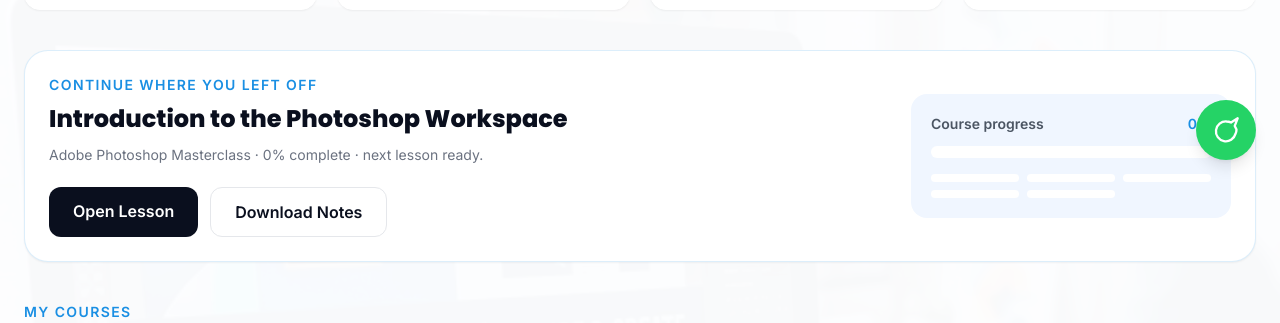
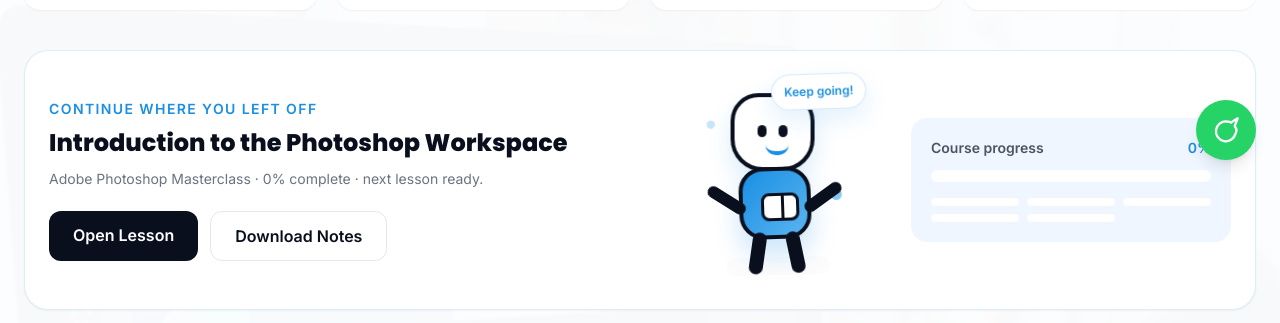
Before and after one commit to Samkimiri/sam-creative-design-school, a Next.js app: page /lms in a window 1280 px wide. Shown: the part 616-939 px from the top of the page. Built offline with nearby package versions, Linux system fonts and the light colour scheme; no server answers.

Commit message:
Add animated LMS study buddy

```diff
--- a/src/app/globals.css
+++ b/src/app/globals.css
@@ -139,3 +139,214 @@ h1, h2, h3, h4, h5, h6 {
 .animate-lms-badge {
   animation: lms-badge 2.4s ease-in-out infinite;
 }
+
+.study-buddy {
+  position: relative;
+  width: 170px;
+  height: 210px;
+  animation: study-buddy-dance 1.9s ease-in-out infinite;
+  transform-origin: 50% 88%;
+}
+
+.study-buddy-shadow {
+  position: absolute;
+  left: 35px;
+  bottom: 10px;
+  width: 102px;
+  height: 18px;
+  border-radius: 9999px;
+  background: rgba(10, 15, 30, 0.12);
+  animation: study-buddy-shadow 1.9s ease-in-out infinite;
+}
+
+.study-buddy-head {
+  position: absolute;
+  left: 43px;
+  top: 18px;
+  width: 84px;
+  height: 78px;
+  border: 4px solid #0a0f1e;
+  border-radius: 28px 28px 32px 32px;
+  background: #ffffff;
+  box-shadow: 0 12px 24px rgba(26, 143, 227, 0.16);
+  animation: study-buddy-head 1.9s ease-in-out infinite;
+}
+
+.study-buddy-eye {
+  position: absolute;
+  top: 28px;
+  width: 9px;
+  height: 12px;
+  border-radius: 9999px;
+  background: #0a0f1e;
+}
+
+.study-buddy-eye-left { left: 23px; }
+.study-buddy-eye-right { right: 23px; }
+
+.study-buddy-smile {
+  position: absolute;
+  left: 31px;
+  top: 48px;
+  width: 23px;
+  height: 10px;
+  border-bottom: 4px solid #1A8FE3;
+  border-radius: 0 0 9999px 9999px;
+}
+
+.study-buddy-body {
+  position: absolute;
+  left: 49px;
+  top: 92px;
+  width: 72px;
+  height: 72px;
+  border: 4px solid #0a0f1e;
+  border-radius: 24px;
+  background: linear-gradient(135deg, #1A8FE3, #5AB4F0);
+  box-shadow: 0 16px 26px rgba(26, 143, 227, 0.22);
+}
+
+.study-buddy-book {
+  position: absolute;
+  left: 18px;
+  top: 22px;
+  width: 38px;
+  height: 28px;
+  border: 3px solid #0a0f1e;
+  border-radius: 8px;
+  background: #ffffff;
+}
+
+.study-buddy-book::after {
+  content: "";
+  position: absolute;
+  left: 17px;
+  top: -3px;
+  width: 3px;
+  height: 28px;
+  background: #0a0f1e;
+}
+
+.study-buddy-arm {
+  position: absolute;
+  top: 13px;
+  width: 43px;
+  height: 12px;
+  border-radius: 9999px;
+  background: #0a0f1e;
+  transform-origin: 6px 6px;
+}
+
+.study-buddy-arm-left {
+  left: -35px;
+  animation: study-buddy-arm-left 1.9s ease-in-out infinite;
+}
+
+.study-buddy-arm-right {
+  right: -35px;
+  transform-origin: 37px 6px;
+  animation: study-buddy-arm-right 1.9s ease-in-out infinite;
+}
+
+.study-buddy-leg {
+  position: absolute;
+  top: 157px;
+  width: 14px;
+  height: 42px;
+  border-radius: 9999px;
+  background: #0a0f1e;
+  transform-origin: 7px 4px;
+}
+
+.study-buddy-leg-left {
+  left: 62px;
+  animation: study-buddy-leg-left 1.9s ease-in-out infinite;
+}
+
+.study-buddy-leg-right {
+  right: 62px;
+  animation: study-buddy-leg-right 1.9s ease-in-out infinite;
+}
+
+.study-buddy-bubble {
+  position: absolute;
+  right: -10px;
+  top: 0;
+  border: 1px solid rgba(26, 143, 227, 0.18);
+  border-radius: 9999px;
+  background: #ffffff;
+  color: #1A8FE3;
+  font-size: 12px;
+  font-weight: 900;
+  padding: 8px 12px;
+  box-shadow: 0 10px 24px rgba(26, 143, 227, 0.12);
+  animation: study-buddy-bubble 1.9s ease-in-out infinite;
+}
+
+.study-buddy-spark {
+  position: absolute;
+  width: 11px;
+  height: 11px;
+  border-radius: 9999px;
+  background: #5AB4F0;
+  opacity: 0.75;
+}
+
+.study-buddy-spark-one {
+  left: 18px;
+  top: 42px;
+  animation: study-buddy-spark 1.9s ease-in-out infinite;
+}
+
+.study-buddy-spark-two {
+  right: 18px;
+  top: 116px;
+  animation: study-buddy-spark 1.9s ease-in-out infinite 0.35s;
+}
+
+@keyframes study-buddy-dance {
+  0%, 100% { transform: translateY(0) rotate(-2deg); }
+  25% { transform: translateY(-8px) rotate(3deg); }
+  50% { transform: translateY(0) rotate(2deg); }
+  75% { transform: translateY(-6px) rotate(-3deg); }
+}
+
+@keyframes study-buddy-head {
+  0%, 100% { transform: rotate(2deg); }
+  50% { transform: rotate(-3deg); }
+}
+
+@keyframes study-buddy-shadow {
+  0%, 100% { transform: scaleX(1); opacity: 0.12; }
+  50% { transform: scaleX(0.78); opacity: 0.08; }
+}
+
+@keyframes study-buddy-arm-left {
+  0%, 100% { transform: rotate(34deg); }
+  50% { transform: rotate(-22deg); }
+}
+
+@keyframes study-buddy-arm-right {
+  0%, 100% { transform: rotate(-34deg); }
+  50% { transform: rotate(22deg); }
+}
+
+@keyframes study-buddy-leg-left {
+  0%, 100% { transform: rotate(10deg); }
+  50% { transform: rotate(-18deg); }
+}
+
+@keyframes study-buddy-leg-right {
+  0%, 100% { transform: rotate(-10deg); }
+  50% { transform: rotate(18deg); }
+}
+
+@keyframes study-buddy-bubble {
+  0%, 100% { transform: translateY(0) scale(1); }
+  50% { transform: translateY(-5px) scale(1.04); }
+}
+
+@keyframes study-buddy-spark {
+  0%, 100% { transform: scale(0.75); opacity: 0.35; }
+  50% { transform: scale(1.25); opacity: 0.85; }
+}
--- a/src/app/lms/page.tsx
+++ b/src/app/lms/page.tsx
@@ -160,7 +160,7 @@ export default async function LMSDashboard() {
 
         {continueCourse && (
           <section className="mb-10 rounded-3xl border border-primary/15 bg-white p-6 shadow-sm">
-            <div className="grid gap-6 lg:grid-cols-[1fr_320px] lg:items-center">
+            <div className="grid gap-6 lg:grid-cols-[1fr_220px_320px] lg:items-center">
               <div>
                 <p className="text-sm font-black uppercase tracking-widest text-primary">Continue Where You Left Off</p>
                 <h2 className="mt-2 text-2xl font-extrabold text-dark">{continueCourse.nextLesson?.title || continueCourse.course.title}</h2>
@@ -176,6 +176,28 @@ export default async function LMSDashboard() {
                   </a>
                 </div>
               </div>
+
+              <div className="hidden justify-center lg:flex" aria-hidden="true">
+                <div className="study-buddy">
+                  <div className="study-buddy-shadow" />
+                  <div className="study-buddy-spark study-buddy-spark-one" />
+                  <div className="study-buddy-spark study-buddy-spark-two" />
+                  <div className="study-buddy-head">
+                    <span className="study-buddy-eye study-buddy-eye-left" />
+                    <span className="study-buddy-eye study-buddy-eye-right" />
+                    <span className="study-buddy-smile" />
+                  </div>
+                  <div className="study-buddy-body">
+                    <span className="study-buddy-book" />
+                    <span className="study-buddy-arm study-buddy-arm-left" />
+                    <span className="study-buddy-arm study-buddy-arm-right" />
+                  </div>
+                  <span className="study-buddy-leg study-buddy-leg-left" />
+                  <span className="study-buddy-leg study-buddy-leg-right" />
+                  <div className="study-buddy-bubble">Keep going!</div>
+                </div>
+              </div>
+
               <div className="rounded-2xl bg-light-gray p-5">
                 <div className="mb-3 flex items-center justify-between text-sm">
                   <span className="font-bold text-gray-600">Course progress</span>
```
